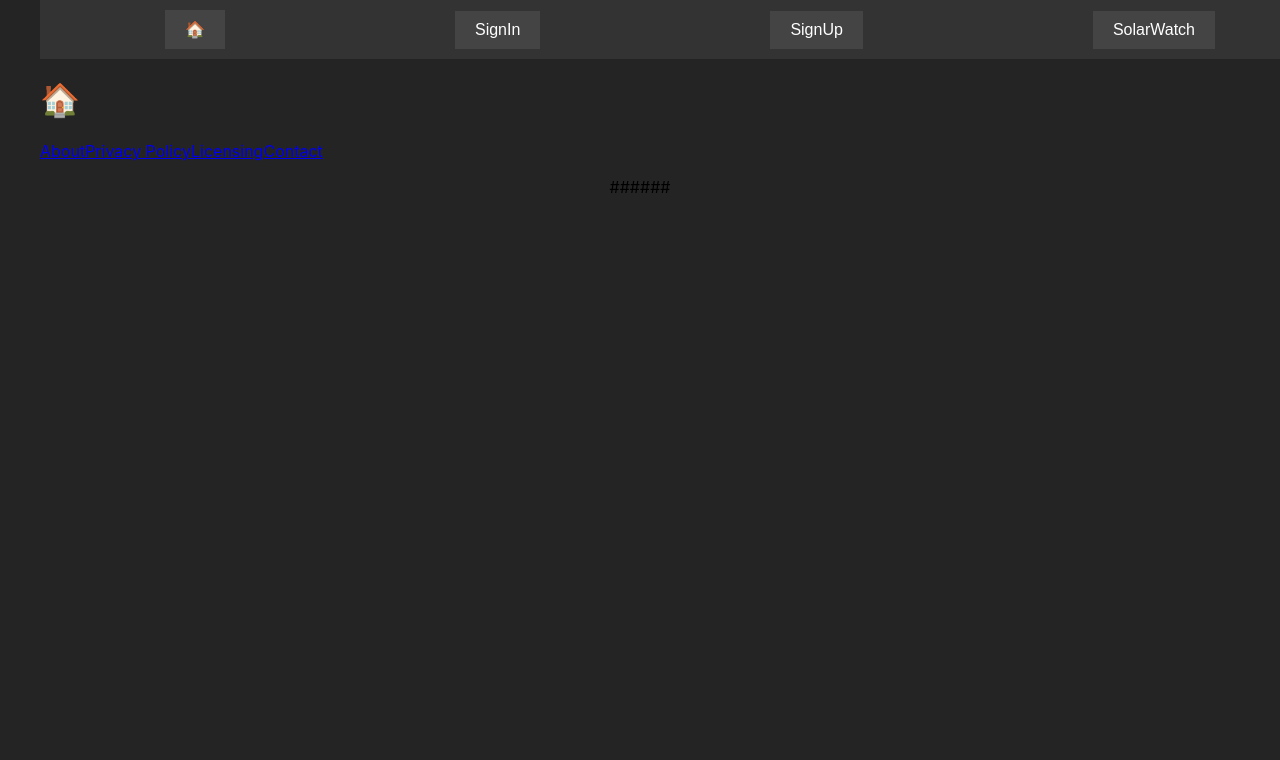
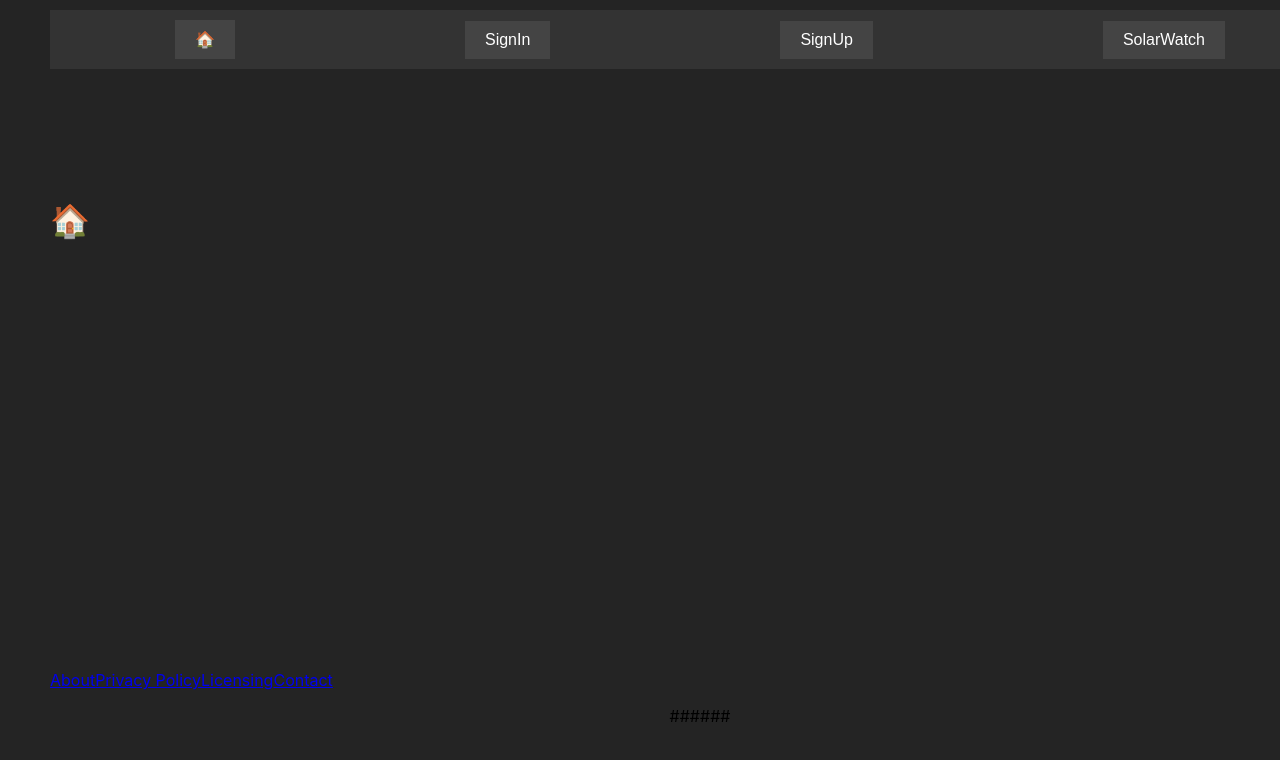
Before and after one commit to ndrs06/SolarWatch, a React (Vite) app in the folder client/: page / in a window 1280 px wide. Shown: the top 760 px of the page. Built offline with nearby package versions, Linux system fonts and the light colour scheme.

Commit message:
:lipstick: style: basic layout designed

```diff
--- a/client/src/pages/Layout/Layout.jsx
+++ b/client/src/pages/Layout/Layout.jsx
@@ -1,3 +1,4 @@
+import "./Layout.scss"
 import React, {useEffect} from "react";
 import Navbar from "../../components/Navbar/Navbar.jsx";
 import Footer from "../../components/Footer/Footer.jsx";
@@ -7,9 +8,12 @@ export default function Layout() {
 
     return (
         <div className="layout">
-            <Navbar />
-            <Outlet />
-            <Footer />
+            <div className="layout-header-container">
+                <div className="layout-header"></div>
+                <Navbar className="layout-navbar"/>
+            </div>
+            <Outlet className="layout-outlet"/>
+            <Footer className="layout-footer"/>
         </div>
     );
 }
--- a/client/src/pages/Layout/Layout.scss
+++ b/client/src/pages/Layout/Layout.scss
@@ -1,15 +1,18 @@
+@import "../../style/Variables.scss";
+
+.layout-header-container { grid-area: header; }
+.layout-outlet { grid-area: main; }
+.layout-footer { grid-area: footer; }
+
 .layout {
-  margin: 0;
-  font-family: Arial, sans-serif;
-}
-
-.container {
-  display: flex;
-  flex-direction: column;
-  min-height: 100vh;
-}
-
-header {
-  background-color: #333;
+  width: 100%;
+  height: 100vh;
+  display: grid;
+  grid-template-rows: 20% 60% 20%;
+  grid-template-areas:
+    'header'
+    'main'
+    'footer';
+  gap: 10px;
   padding: 10px;
 }
```
